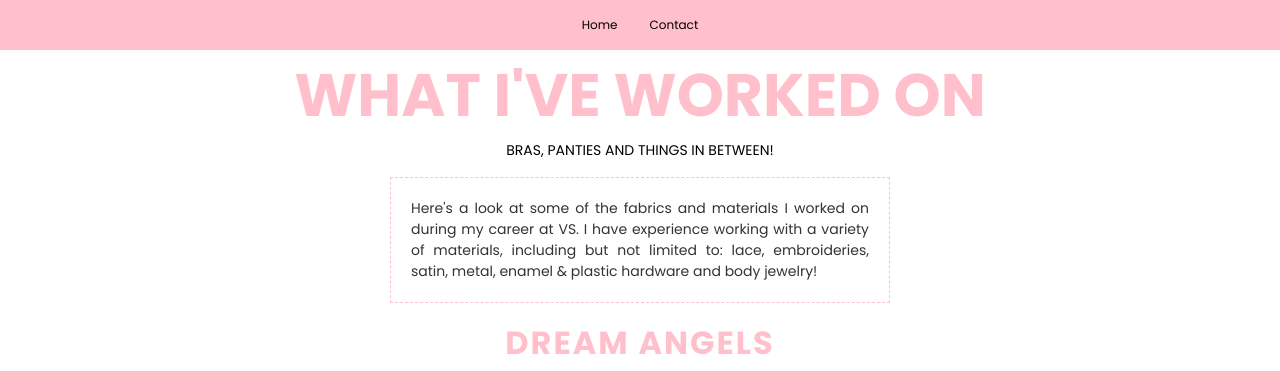
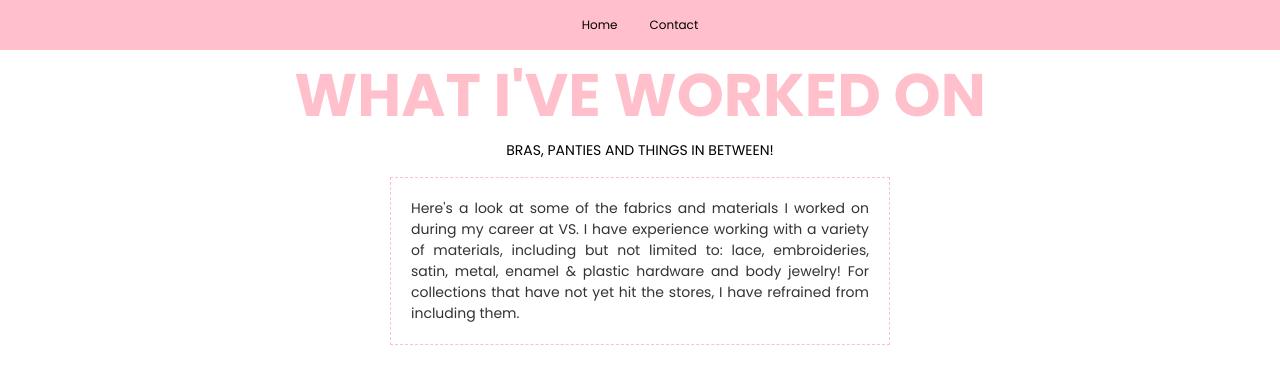
Before and after one commit to thejassylife/Portfolio, a plain HTML site: page projects.html in a window 1280 px wide. Shown: the top 371 px of the page. Drawn offline with Linux system fonts and the light colour scheme.

Commit message:
Update materials description in projects.html
Added a note about unreleased collections in the materials section.

```diff
--- a/projects.html
+++ b/projects.html
@@ -33,7 +33,7 @@
     </div>
 
      <section class="home">
-<p>Here's a look at some of the fabrics and materials I worked on during my career at VS. I have experience working with a variety of materials, including but not limited to: lace, embroideries, satin, metal, enamel & plastic hardware and body jewelry!</p>
+<p>Here's a look at some of the fabrics and materials I worked on during my career at VS. I have experience working with a variety of materials, including but not limited to: lace, embroideries, satin, metal, enamel & plastic hardware and body jewelry! For collections that have not yet hit the stores, I have refrained from including them.</p>
 </section>
 
  <h2>Dream Angels</h2>
```
